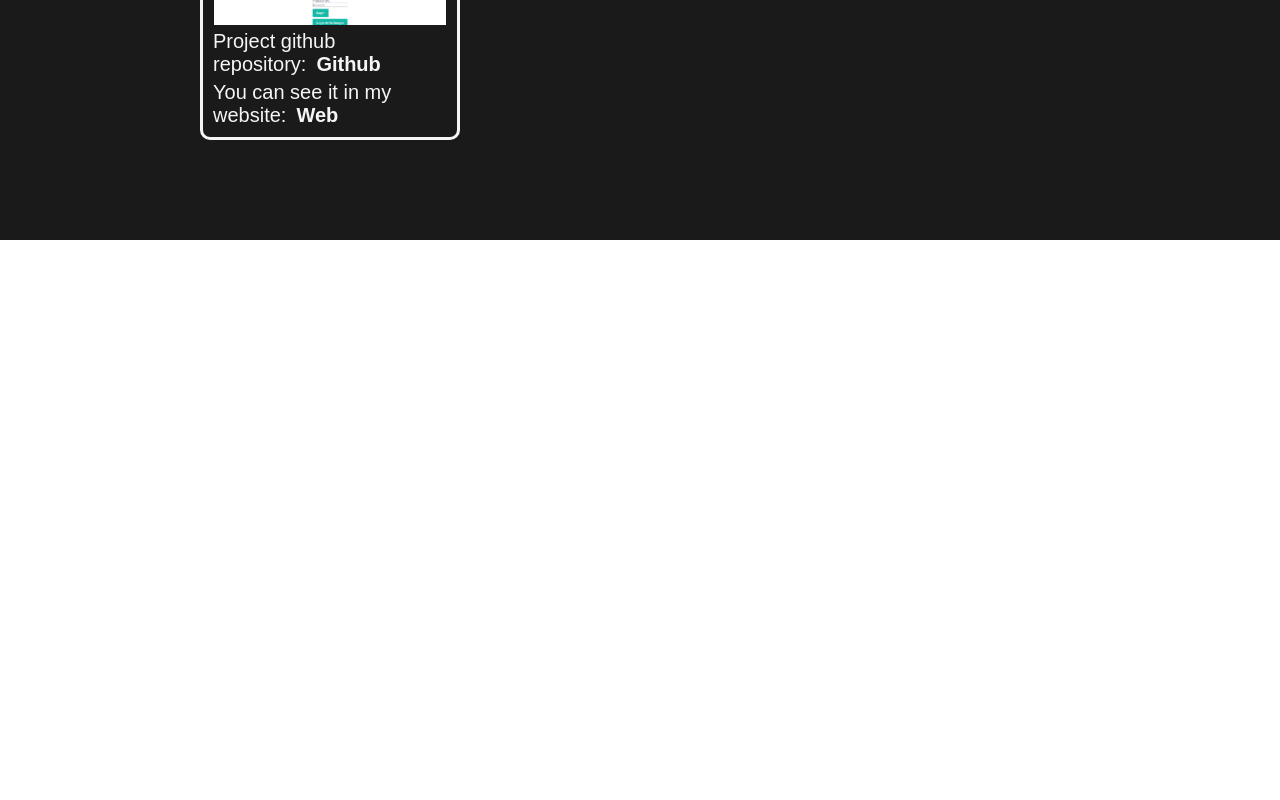
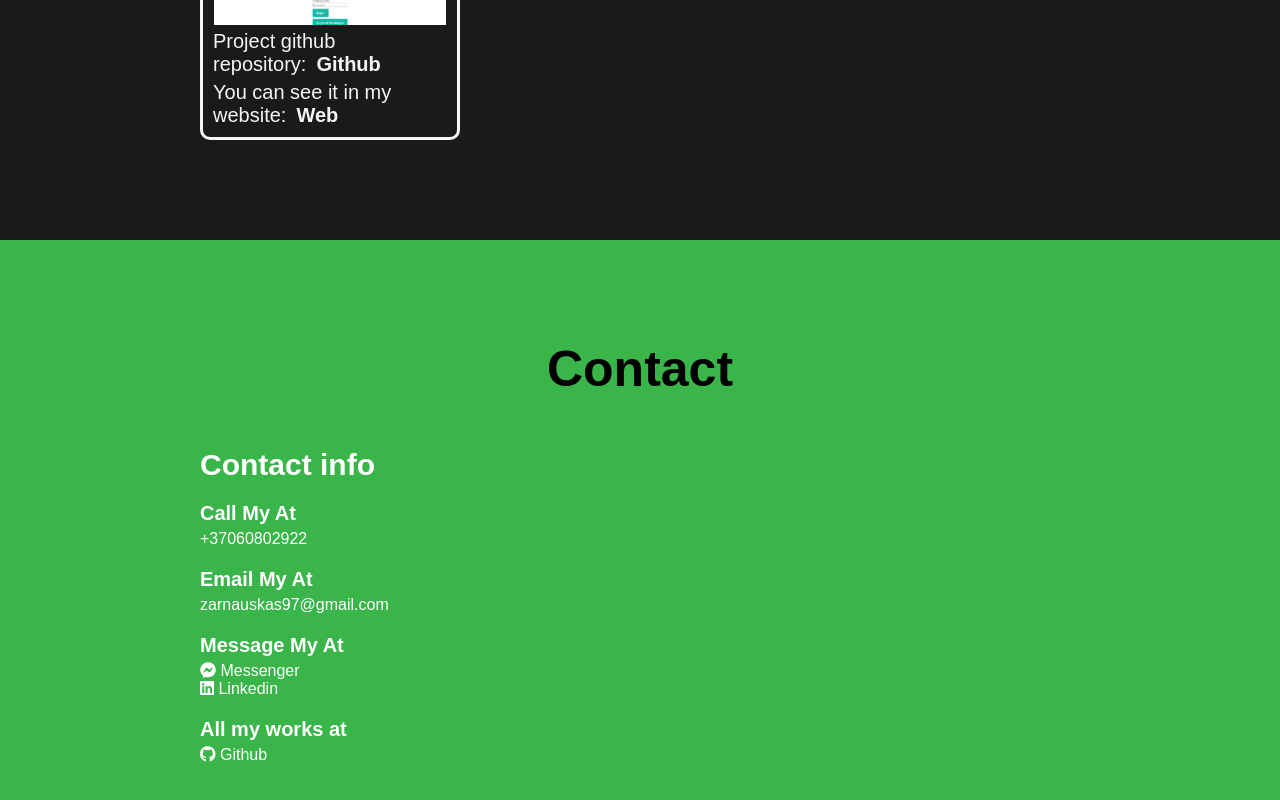
Before and after one commit to LukasZarnauskas/Portfolio-web, a React (Vite) app: page / in a window 1280 px wide. Shown: the part 2833-3633 px from the top of the page. Before the commit the page ends 3073 px from the top, so only its background shows below. Built offline with nearby package versions, Linux system fonts and the light colour scheme.

Commit message:
cotact section added

```diff
--- a/index.html
+++ b/index.html
@@ -2,6 +2,13 @@
 <html lang="en">
   <head>
     <meta charset="UTF-8" />
+    <link
+      rel="stylesheet"
+      href="https://cdnjs.cloudflare.com/ajax/libs/font-awesome/6.4.0/css/all.min.css"
+      integrity="sha512-iecdLmaskl7CVkqkXNQ/ZH/XLlvWZOJyj7Yy7tcenmpD1ypASozpmT/E0iPtmFIB46ZmdtAc9eNBvH0H/ZpiBw=="
+      crossorigin="anonymous"
+      referrerpolicy="no-referrer"
+    />
     <link rel="preconnect" href="https://fonts.googleapis.com" />
     <link rel="preconnect" href="https://fonts.gstatic.com" crossorigin />
     <link
--- a/src/App.jsx
+++ b/src/App.jsx
@@ -4,6 +4,7 @@ import Header from "./components/layout/Header";
 import Hero from "./components/ui/Hero";
 import About from "./components/ui/About";
 import Works from "./components/ui/Works";
+import Contact from "./components/ui/Contact";
 function App() {
   return (
     <div>
@@ -11,6 +12,7 @@ function App() {
       <Hero />
       <About />
       <Works />
+      <Contact />
     </div>
   );
 }
--- /dev/null
+++ b/src/components/ui/Contact.jsx
@@ -0,0 +1,75 @@
+import styled from "styled-components";
+
+const StyledCotact = styled.section`
+  background-color: #39b54a;
+  height: 100vh;
+  padding: 10rem 20rem;
+`;
+const Div = styled.div`
+  color: white;
+  margin-top: 5rem;
+`;
+const H2 = styled.h2`
+  font-size: 5rem;
+  text-align: center;
+`;
+const H3 = styled.h3`
+  font-size: 3rem;
+`;
+const H4 = styled.h4`
+  font-size: 2rem;
+  margin-top: 2rem;
+  margin-bottom: 0.5rem;
+`;
+const A = styled.a`
+  transition: 0.3s;
+  :hover {
+    color: black;
+  }
+`;
+const P = styled.p`
+  transition: 0.3s;
+  :hover {
+    color: black;
+    width: 3rem;
+  }
+`;
+
+function Contact() {
+  return (
+    <StyledCotact>
+      <H2>Contact</H2>
+
+      <Div>
+        <H3>Contact info</H3>
+
+        <div>
+          <H4>Call My At</H4>
+          <P>+37060802922</P>
+        </div>
+        <div>
+          <H4>Email My At</H4>
+          <P>zarnauskas97@gmail.com</P>
+        </div>
+        <div>
+          <H4>Message My At</H4>
+          <A href="https://m.me/100001239875605/" target="_blank">
+            <i className="fa-brands fa-facebook-messenger"></i> Messenger
+          </A>
+          <br />
+          <A href="https://linkedin.com/in/lukaszarnauskas" target="_blank">
+            <i className="fa-brands fa-linkedin"></i> Linkedin
+          </A>
+        </div>
+        <div>
+          <H4>All my works at</H4>
+          <A href="https://github.com/LukasZarnauskas" target="_blank">
+            <i className="fa-brands fa-github"></i> Github
+          </A>
+        </div>
+      </Div>
+    </StyledCotact>
+  );
+}
+
+export default Contact;
```
